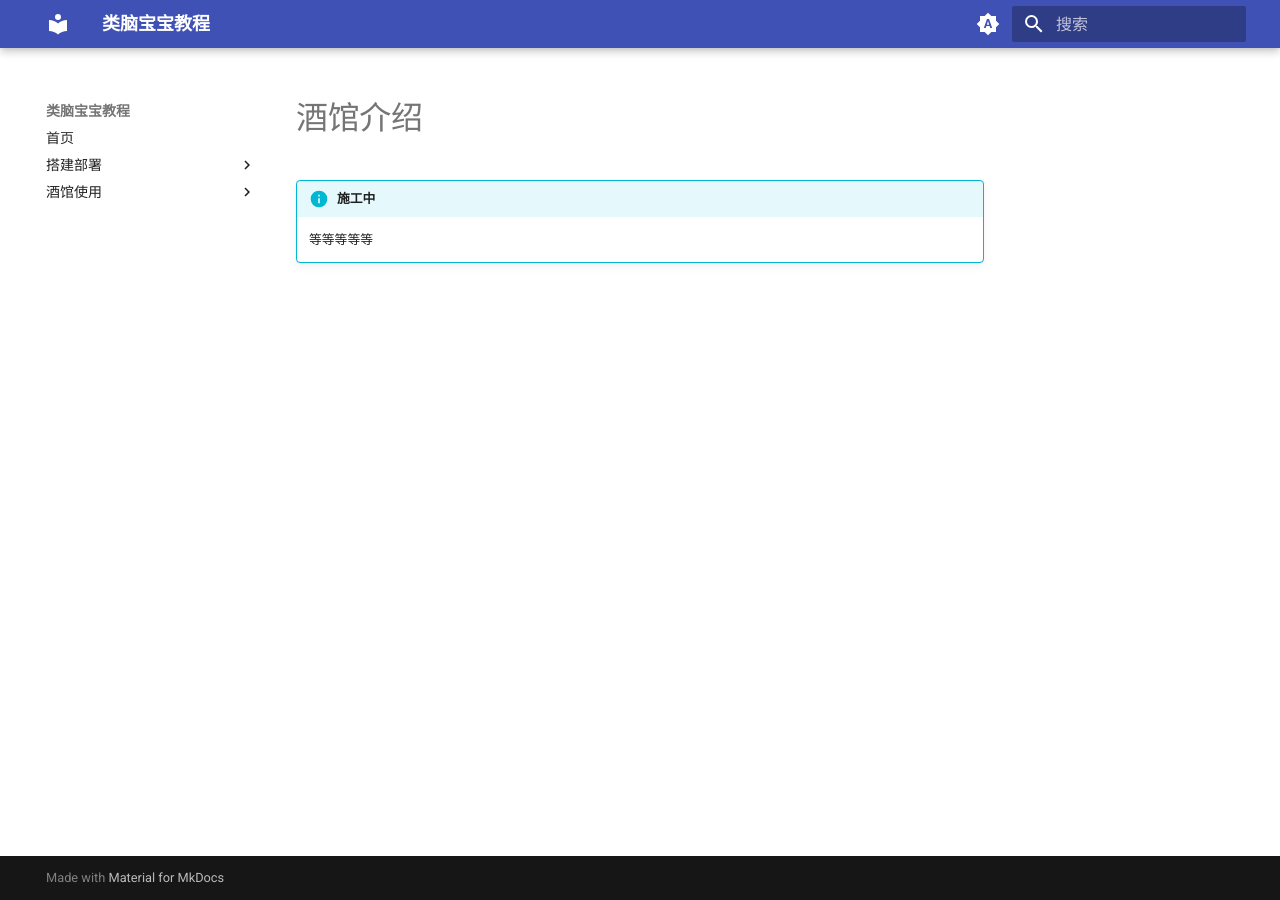
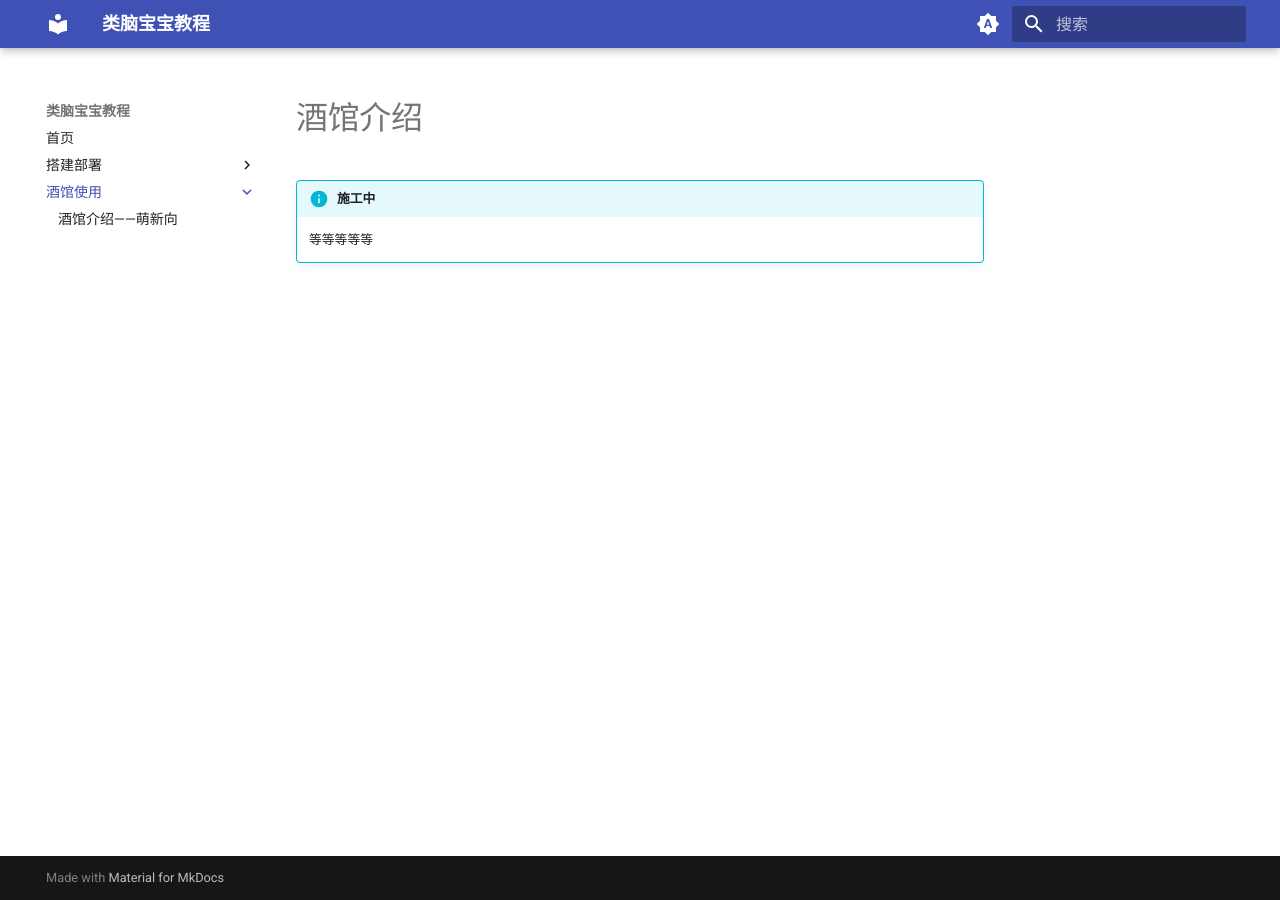
Before and after one commit to supmamamamma/baoleinao, an MkDocs documentation site: the page built from docs/silly/index.md, in a window 1280 px wide. Built offline with MkDocs 1.6.1 and Material for MkDocs 9.7.7, drawn with Linux system fonts in a browser that asks for light colours.

Commit message:
quick fix

```diff
--- a/mkdocs.yml
+++ b/mkdocs.yml
@@ -10,7 +10,7 @@ nav:
     - "VPS 云端部署酒馆与Clewd": build/vps.md
     - "傻瓜式图文教程:SillyTavern Docker 一键部署教程,开箱即用的容器版酒馆！": build/dock.md
   - "酒馆使用":
-    - "首页": silly/index.md"
+    - "首页": silly/index.md
     - "酒馆介绍——萌新向": silly/tavern.md
 theme:
   name: material
```
